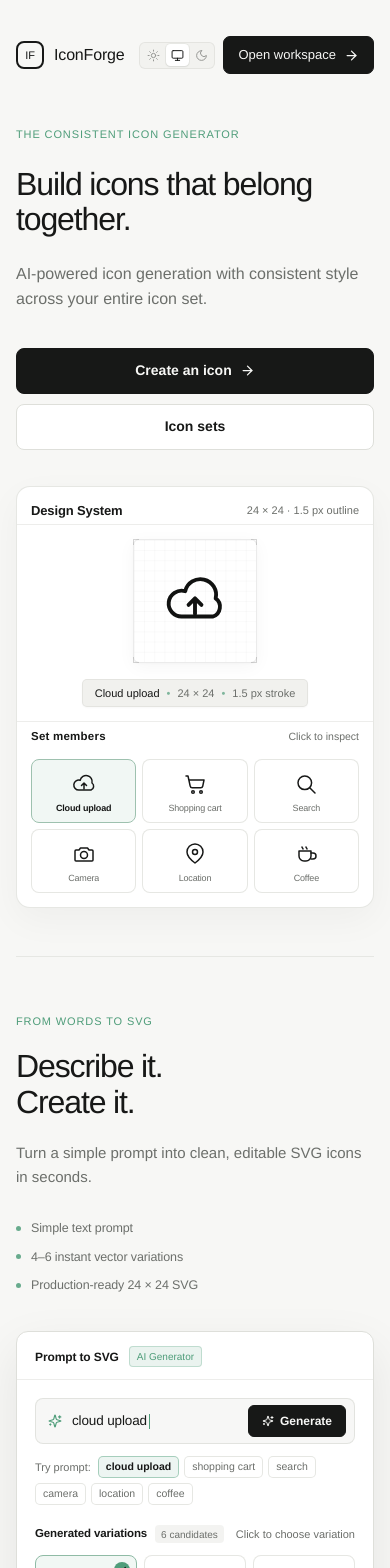
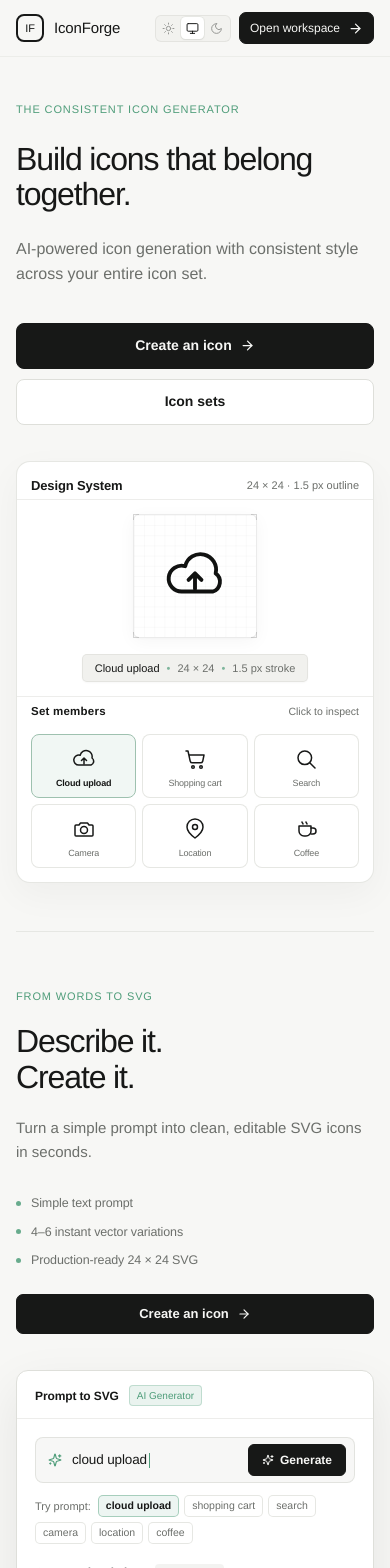
Before and after one commit to pushkarv07/IconForge, a Next.js app: page / in a window 390 px wide. Shown: the top 1568 px of the page. Built offline with nearby package versions, Linux system fonts and the light colour scheme.

Commit message:
Make homepage header sticky and standardize Create an icon CTA across sections

```diff
--- a/src/app/globals.css
+++ b/src/app/globals.css
@@ -432,8 +432,23 @@ button { cursor: pointer; }
   --mint: var(--hero-mint);
   --mint-soft: var(--hero-mint-soft);
 }
-.hero { max-width: 1200px; margin: 0 auto; padding: 0 32px; min-height: 95vh; display: flex; flex-direction: column; }
-.landing-nav { padding-top: 36px; padding-bottom: 8px; display: flex; justify-content: space-between; align-items: center; }
+.landing-header-sticky {
+  position: sticky;
+  top: 0;
+  z-index: 100;
+  width: 100%;
+  background: color-mix(in srgb, var(--bg) 92%, transparent);
+  backdrop-filter: blur(16px);
+  -webkit-backdrop-filter: blur(16px);
+  border-bottom: 1px solid color-mix(in srgb, var(--line) 45%, transparent);
+  transition: background-color .2s ease, border-color .2s ease;
+}
+[data-theme="dark"] .landing-header-sticky {
+  background: color-mix(in srgb, var(--bg) 92%, transparent);
+  border-bottom-color: color-mix(in srgb, var(--line) 35%, transparent);
+}
+.hero { max-width: 1200px; margin: 0 auto; padding: 0 32px; min-height: calc(95vh - 72px); display: flex; flex-direction: column; }
+.landing-nav { max-width: 1200px; margin: 0 auto; padding: 16px 32px; display: flex; justify-content: space-between; align-items: center; }
 .hero-grid { flex: 1; display: grid; grid-template-columns: 1.12fr 0.88fr; gap: 56px; align-items: center; padding: 48px 0 64px; }
 .hero-content { display: flex; flex-direction: column; align-items: flex-start; }
 .hero-eyebrow { color: var(--hero-mint); letter-spacing: .08em; font-size: 11px; font-weight: 500; }
@@ -444,6 +459,32 @@ button { cursor: pointer; }
 .hero-btn-primary:hover { background: var(--hero-mint); border-color: var(--hero-mint); color: #141514; transform: translateY(-1px); }
 .hero-btn-secondary { height: 46px; padding: 0 20px; font-size: 14px; font-weight: 600; border-radius: 8px; border: 1px solid var(--line); background: var(--panel); color: var(--text); transition: all .18s ease; }
 .hero-btn-secondary:hover { border-color: var(--text); transform: translateY(-1px); }
+
+/* Consistent Section CTA */
+.section-cta-wrap {
+  margin-top: 32px;
+}
+.section-cta-btn {
+  display: inline-flex;
+  align-items: center;
+  gap: 8px;
+  height: 40px;
+  padding: 0 18px;
+  font-size: 13px;
+  font-weight: 600;
+  border-radius: 7px;
+  background: var(--text);
+  color: var(--bg);
+  border: 1px solid var(--text);
+  text-decoration: none;
+  transition: all .18s ease;
+}
+.section-cta-btn:hover {
+  background: var(--hero-mint);
+  border-color: var(--hero-mint);
+  color: #141514;
+  transform: translateY(-1px);
+}
 
 /* Product Visual Showcase */
 .hero-visual { width: 100%; min-width: 0; }
@@ -2108,6 +2149,7 @@ button { cursor: pointer; }
   .sets-export-tiles { grid-template-columns: repeat(3, 1fr); }
   .sets-export-bar { flex-direction: column; align-items: stretch; gap: 12px; }
   .sets-export-btn { width: 100%; justify-content: center; }
+  .landing-nav { padding: 14px 20px; }
   .landing-footer-inner { flex-direction: column; align-items: flex-start; gap: 16px; }
   .landing-footer-nav { width: 100%; justify-content: space-between; }
 }
@@ -2115,8 +2157,11 @@ button { cursor: pointer; }
 @media (max-width: 540px) {
   .topbar { padding: 8px 12px; gap: 8px; height: auto; min-height: 56px; flex-wrap: wrap; }
   .detail-header-actions { flex-direction: column; width: 100%; }
-  .detail-header-actions .btn { width: 100%; }
-  .landing-nav { flex-wrap: wrap; gap: 10px; }
+  .landing-nav { padding: 12px 16px; flex-wrap: nowrap; gap: 8px; }
+  .landing-nav .brand { font-size: 15px; white-space: nowrap; }
+  .landing-nav .btn-primary { padding: 0 10px; font-size: 12px; height: 32px; white-space: nowrap; }
+  .section-cta-wrap { margin-top: 24px; width: 100%; }
+  .section-cta-btn { width: 100%; justify-content: center; }
   .theme-btn { padding: 0 5px; gap: 3.5px; font-size: 10px; height: 22px; }
   .variation-grid { grid-template-columns: repeat(2, 1fr); gap: 10px; }
   .preview-box { min-height: 280px; }
--- a/src/app/page.tsx
+++ b/src/app/page.tsx
@@ -320,7 +320,7 @@ export default function Home() {
 
   return (
     <main className="app-shell landing">
-      <div className="hero">
+      <header className="landing-header-sticky">
         <nav className="landing-nav">
           <Link href="/" className="brand">
             <span className="brand-mark">IF</span> IconForge
@@ -335,7 +335,9 @@ export default function Home() {
             </Link>
           </div>
         </nav>
+      </header>
 
+      <div className="hero">
         <section className="hero-grid">
           <div className="hero-content">
             <div className="eyebrow hero-eyebrow">The Consistent Icon Generator</div>
@@ -444,6 +446,12 @@ export default function Home() {
                   <span className="prompt-pill-dot" />
                   Production-ready 24 × 24 SVG
                 </span>
+              </div>
+
+              <div className="section-cta-wrap">
+                <Link href="/create" className="btn btn-primary section-cta-btn">
+                  Create an icon <ArrowRight size={14} />
+                </Link>
               </div>
             </div>
 
@@ -587,6 +595,12 @@ export default function Home() {
                   <span className="stylelock-pill-dot" />
                   Regenerate to match
                 </span>
+              </div>
+
+              <div className="section-cta-wrap">
+                <Link href="/create" className="btn btn-primary section-cta-btn">
+                  Create an icon <ArrowRight size={14} />
+                </Link>
               </div>
             </div>
 
@@ -777,6 +791,12 @@ export default function Home() {
                   Export clean SVG &amp; ZIP
                 </span>
               </div>
+
+              <div className="section-cta-wrap">
+                <Link href="/create" className="btn btn-primary section-cta-btn">
+                  Create an icon <ArrowRight size={14} />
+                </Link>
+              </div>
             </div>
 
             <div className="sets-export-right">
```
